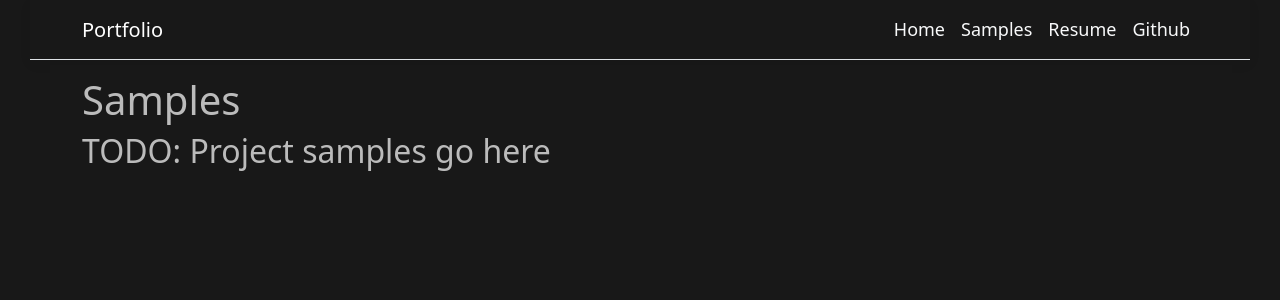
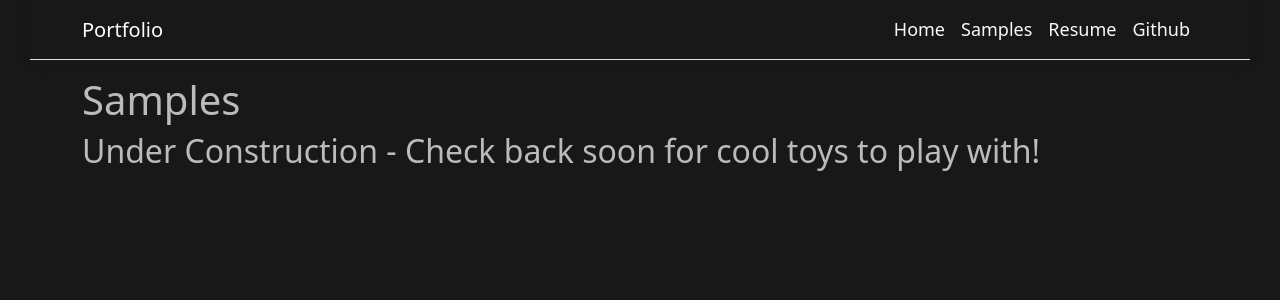
Before and after one commit to stropheum/PortfolioSite, a React (Create React App) app in the folder PortfolioSite/ClientApp/: page /samples in a window 1280 px wide. Shown: the top 300 px of the page. Built offline with nearby package versions, Linux system fonts and the light colour scheme.

Commit message:
updated temp message on sample page

```diff
--- a/PortfolioSite/ClientApp/src/components/Samples.jsx
+++ b/PortfolioSite/ClientApp/src/components/Samples.jsx
@@ -7,7 +7,7 @@ export class Samples extends Component {
         return (
             <div>
                 <h1>Samples</h1>
-                <h2>TODO: Project samples go here</h2>
+                <h2>Under Construction - Check back soon for cool toys to play with!</h2>
             </div>
         );
     }
```
